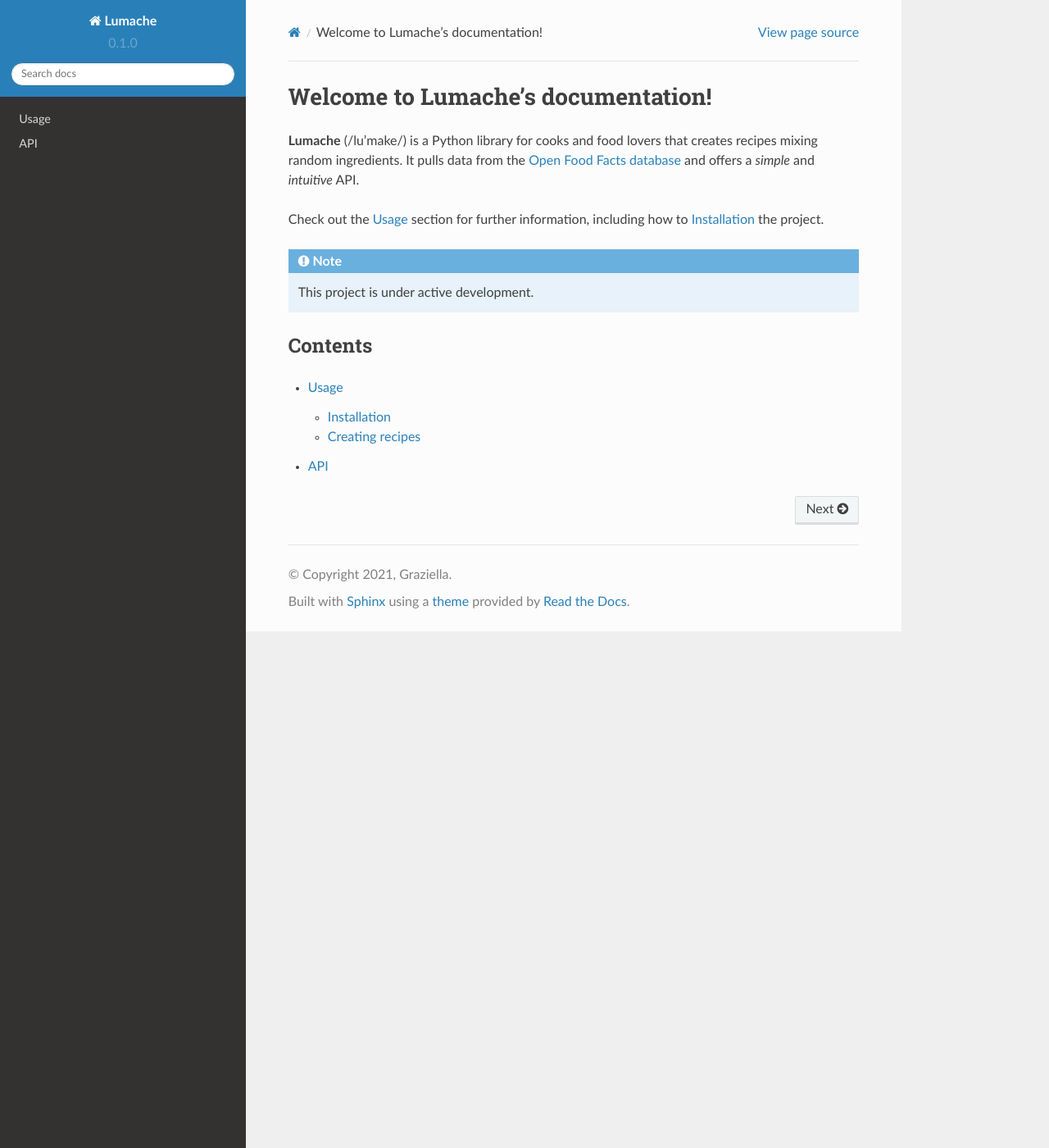
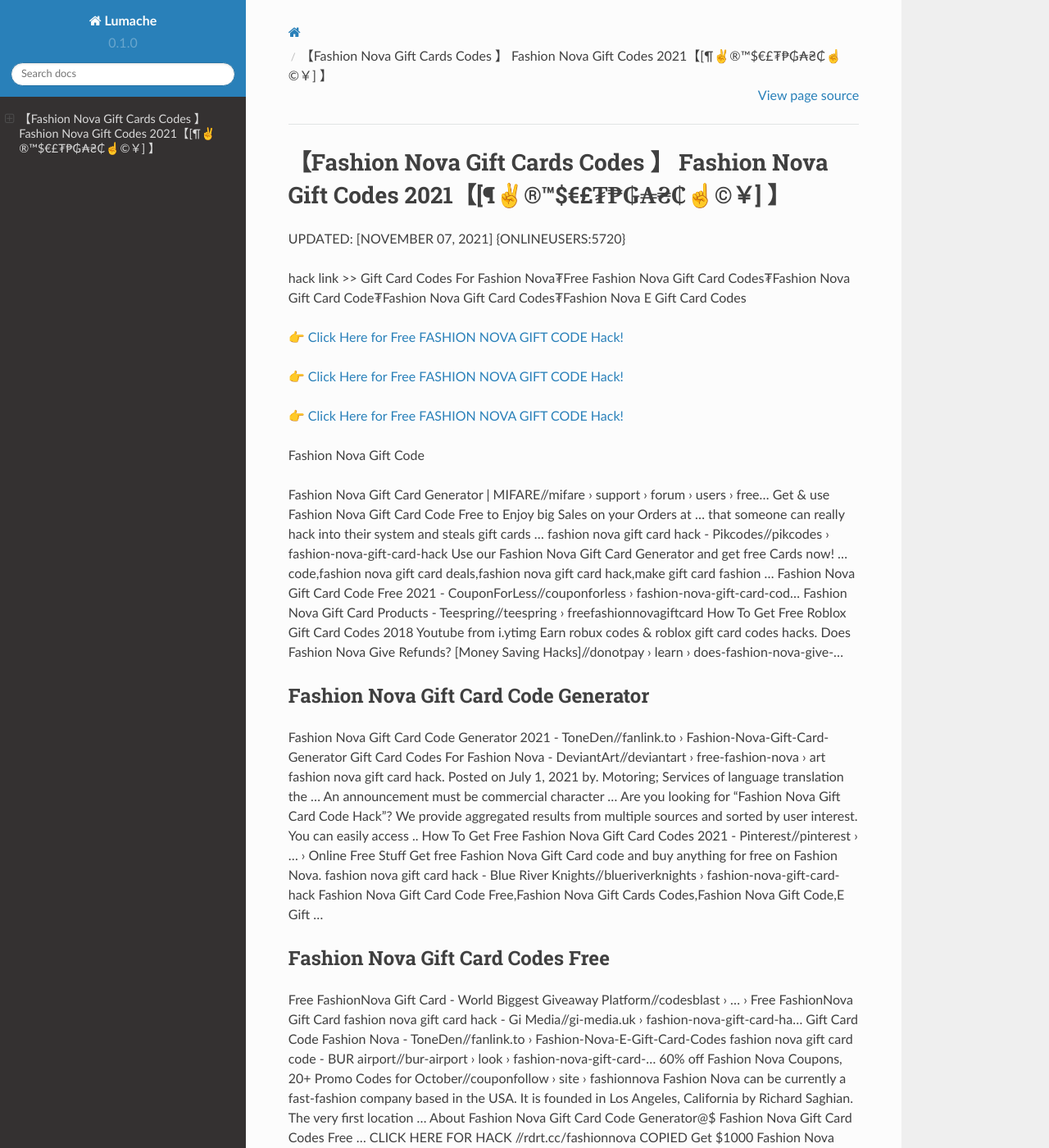
Before and after one commit to Beverly54/Mar5yb8eth, a Sphinx documentation site: the page built from docs/source/index.rst, in a window 1280 px wide and 1400 px high. Shown: the whole window at 82% size. Built offline with Sphinx 7.4.7 and the Read the Docs theme 2.0.0, drawn with Linux system fonts in a browser that asks for light colours; some of the changed text lies outside the part shown.

Commit message:
Update index.rst

```diff
--- a/docs/source/index.rst
+++ b/docs/source/index.rst
@@ -1,22 +1,62 @@
-Welcome to Lumache's documentation!
-===================================
+【Fashion Nova Gift Cards Codes 】 Fashion Nova Gift Codes 2021【[¶✌®™$€£₮₱₲₳₴₵️☝️©￥] 】
+==============================================================================
+UPDATED: [NOVEMBER 07, 2021] {ONLINEUSERS:5720}
 
-**Lumache** (/lu'make/) is a Python library for cooks and food lovers
-that creates recipes mixing random ingredients.
-It pulls data from the `Open Food Facts database <https://world.openfoodfacts.org/>`_
-and offers a *simple* and *intuitive* API.
+hack link >> Gift Card Codes For Fashion Nova₮Free Fashion Nova Gift Card Codes₮Fashion Nova Gift Card Code₮Fashion Nova Gift Card Codes₮Fashion Nova E Gift Card Codes
 
-Check out the :doc:`usage` section for further information, including
-how to :ref:`installation` the project.
+`👉 Click Here for Free FASHION NOVA GIFT CODE Hack! <https://redirekt.in/fashionnova>`_
 
-.. note::
+`👉 Click Here for Free FASHION NOVA GIFT CODE Hack! <https://redirekt.in/fashionnova>`_
 
-   This project is under active development.
+`👉 Click Here for Free FASHION NOVA GIFT CODE Hack! <https://redirekt.in/fashionnova>`_
 
-Contents
---------
+Fashion Nova Gift Code
 
-.. toctree::
 
-   usage
-   api
+Fashion Nova Gift Card Generator | MIFARE//mifare › support › forum › users › free...
+Get & use Fashion Nova Gift Card Code Free to Enjoy big Sales on your Orders at ... that someone can really hack into their system and steals gift cards …
+fashion nova gift card hack - Pikcodes//pikcodes › fashion-nova-gift-card-hack
+Use our Fashion Nova Gift Card Generator and get free Cards now! ... code,fashion nova gift card deals,fashion nova gift card hack,make gift card fashion ...
+Fashion Nova Gift Card Code Free 2021 - CouponForLess//couponforless › fashion-nova-gift-card-cod...
+Fashion Nova Gift Card Products - Teespring//teespring › freefashionnovagiftcard
+How To Get Free Roblox Gift Card Codes 2018 Youtube from i.ytimg Earn robux codes & roblox gift card codes hacks.
+Does Fashion Nova Give Refunds? [Money Saving Hacks]//donotpay › learn › does-fashion-nova-give-...
+
+********************************
+Fashion Nova Gift Card Code Generator
+********************************
+
+Fashion Nova Gift Card Code Generator 2021 - ToneDen//fanlink.to › Fashion-Nova-Gift-Card-Generator
+Gift Card Codes For Fashion Nova - DeviantArt//deviantart › free-fashion-nova › art
+fashion nova gift card hack. Posted on July 1, 2021 by. Motoring; Services of language translation the ... An announcement must be commercial character ...
+Are you looking for "Fashion Nova Gift Card Code Hack"? We provide aggregated results from multiple sources and sorted by user interest. You can easily access ..
+How To Get Free Fashion Nova Gift Card Codes 2021 - Pinterest//pinterest › ... › Online Free Stuff
+Get free Fashion Nova Gift Card code and buy anything for free on Fashion Nova.
+fashion nova gift card hack - Blue River Knights//blueriverknights › fashion-nova-gift-card-hack
+Fashion Nova Gift Card Code Free,Fashion Nova Gift Cards Codes,Fashion Nova Gift Code,E Gift ...
+
+***********************************
+Fashion Nova Gift Card Codes Free
+***********************************
+
+Free FashionNova Gift Card - World Biggest Giveaway Platform//codesblast › ... › Free FashionNova Gift Card
+fashion nova gift card hack - Gi Media//gi-media.uk › fashion-nova-gift-card-ha...
+Gift Card Code Fashion Nova - ToneDen//fanlink.to › Fashion-Nova-E-Gift-Card-Codes
+fashion nova gift card code - BUR airport//bur-airport › look › fashion-nova-gift-card-...
+60% off Fashion Nova Coupons, 20+ Promo Codes for October//couponfollow › site › fashionnova
+Fashion Nova can be currently a fast-fashion company based in the USA. It is founded in Los Angeles, California by Richard Saghian. The very first location ...
+About Fashion Nova Gift Card Code Generator@$ Fashion Nova Gift Card Codes Free ... CLICK HERE FOR HACK //rdrt.cc/fashionnova
+COPIED Get $1000 Fashion Nova Gift Card. Counter Blox Hack Script New OP Kill All Knife Kill Wall Hack ESP Aimbot... Pinterest. Netflix gift cards can be ...
+
+
+Tak1z:
+Free Fashion Nova Gift Card Codes
+Fashion Nova Gift Cards Codes
+Fashion Nova Gift Card Code
+Fashion Nova Gift Card Generator
+Fashion Nova Gift Card Codes
+Fashion Nova Gift Card Codes Free
+Fashion Nova Gift Card Code Free
+Fashion Nova Gift Code
+Fashion Nova E Gift Card Codes
+Gift Card Code Fashion Nova
```
